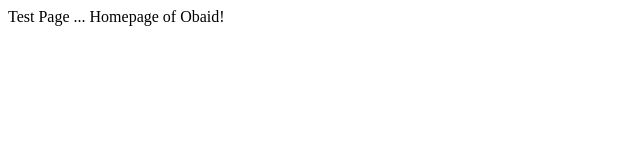
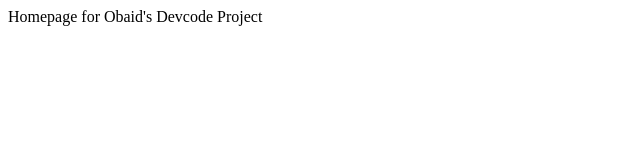
Before and after one commit to obaidnasirgit/devcode, a plain HTML site: page obaid.html in a window 1280 px wide. Shown: the full height of the page, 0-640 px from the left. Drawn offline with Linux system fonts and the light colour scheme.

Commit message:
test commit

```diff
--- a/obaid.html
+++ b/obaid.html
@@ -7,6 +7,6 @@
     <title>Document</title>
 </head>
 <body>
-    Test Page ... Homepage of Obaid!
+    Homepage for Obaid's Devcode Project
 </body>
 </html>
```
Also changed, not shown: obaidtest.html (renamed from index.html, +1 -1 lines).
